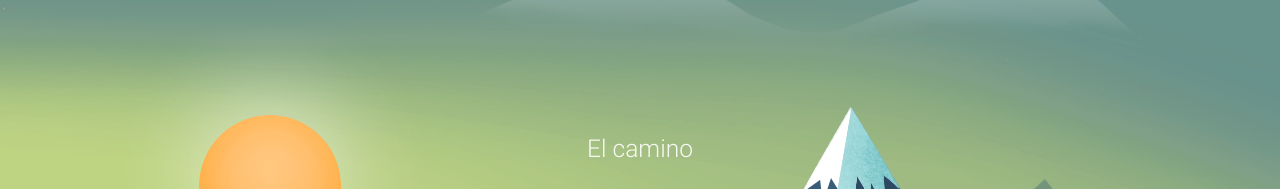
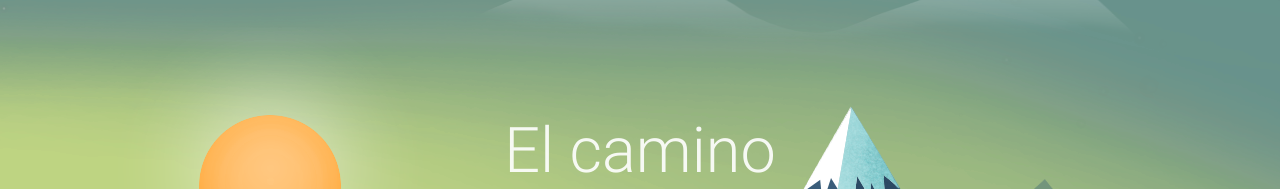
Before and after one commit to Ihuichal/GuiaPractice, a plain HTML site: page index.html in a window 1280 px wide. Shown: the part 813-1002 px from the top of the page. Drawn offline with nearby package versions, Linux system fonts and the light colour scheme.

Commit message:
Procesando

```diff
--- a/index.html
+++ b/index.html
@@ -75,7 +75,7 @@
     <div class="section no-pad-bot">
       <div class="container">
         <div class="row center">
-          <h5 class="header col s12 light">El camino</h5>
+          <h1 class="header col s12 light">El camino</h1>
         </div>
         <div class="row center">
           <a href="documentacion.html" id="download-button" class="btn-large waves-effect waves-light teal lighten-1">Documentación</a>
```
